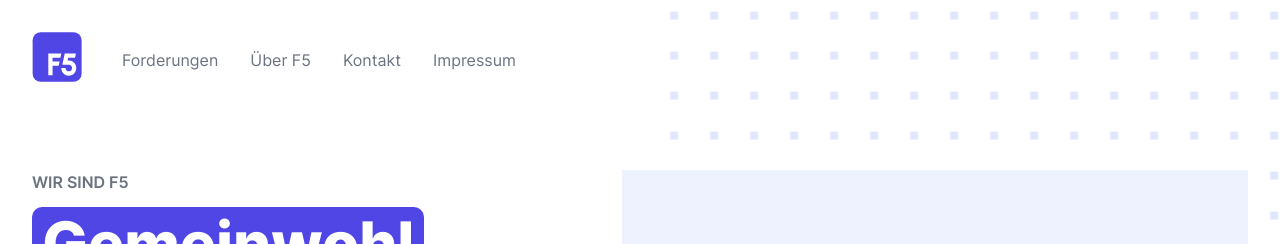
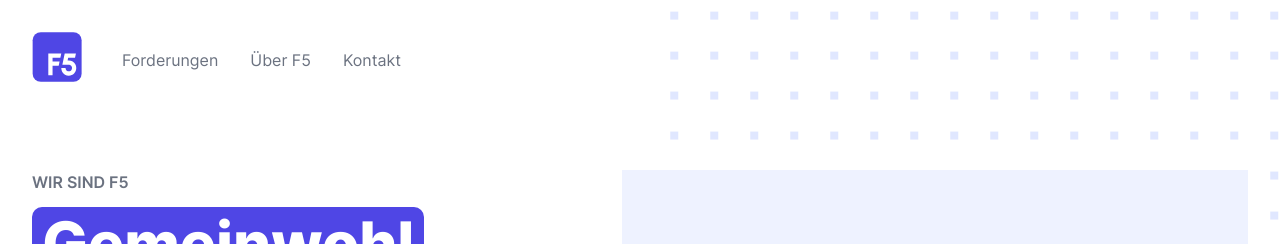
Before and after one commit to okfde/buendnis-f5, a Jekyll site: the page built from index.html, in a window 1280 px wide and 900 px high. Shown: the top 244 px of the window. Built offline with Jekyll 4.4.1, drawn with Linux system fonts in a browser that asks for light colours.

Commit message:
Update nav.html

```diff
--- a/_includes/nav.html
+++ b/_includes/nav.html
@@ -2,10 +2,9 @@
     <a href="/" title="F5 Logo"><img src="{{ site.baseurl }}/assets/images/logo.svg" width="50px" height="auto"></a>
     <nav>
         <ul>
-            <li class="hide-mobile"><a href="{{ site.baseurl }}/#forderungen">Forderungen</a></li>
+            <li class="highlight"><a href="{{ site.baseurl }}/#forderungen">Forderungen</a></li>
             <li class="hide-mobile"><a href="{{ site.baseurl }}/#uberf5">Über F5</a></li>
             <li><a href="{{ site.baseurl }}/kontakt.html">Kontakt</a></li>
-            <li><a href="{{ site.baseurl }}/impressum.html">Impressum</a></li>
         </ul>
     </nav>
 </div>
```
